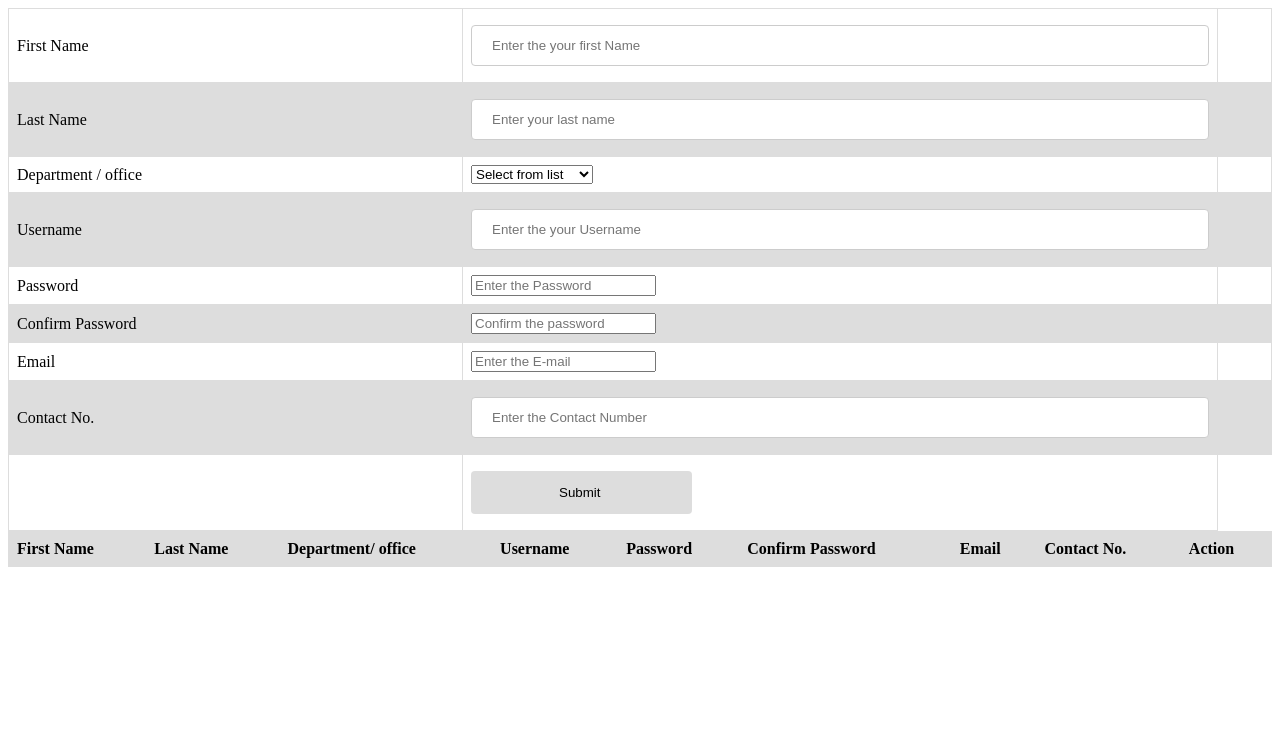
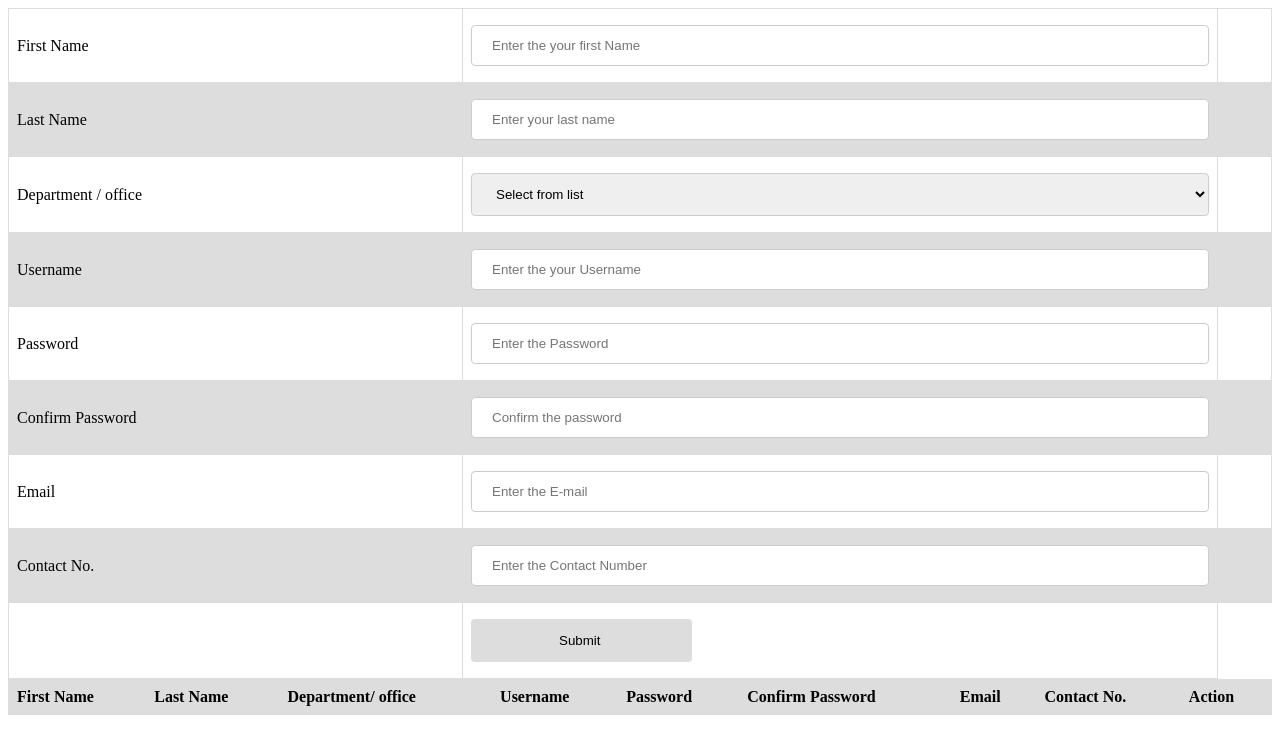
Before and after one commit to MisbahCyclist/CRUD-JavaScript, a plain HTML site: page index.html in a window 1280 px wide. Drawn offline with Linux system fonts and the light colour scheme.

Commit message:
Update style.css

```diff
--- a/css/style.css
+++ b/css/style.css
@@ -22,7 +22,8 @@ td, th {
 tr:nth-child(even),table.list thead>tr {
     background-color: #dddddd;
 }
-input[type=text], input[type=number]{
+input[type=text], input[type=number],input[type=password],input[type=email],select
+{
     width: 100%;
     padding: 12px 20px;
     margin: 8px 0;
```
